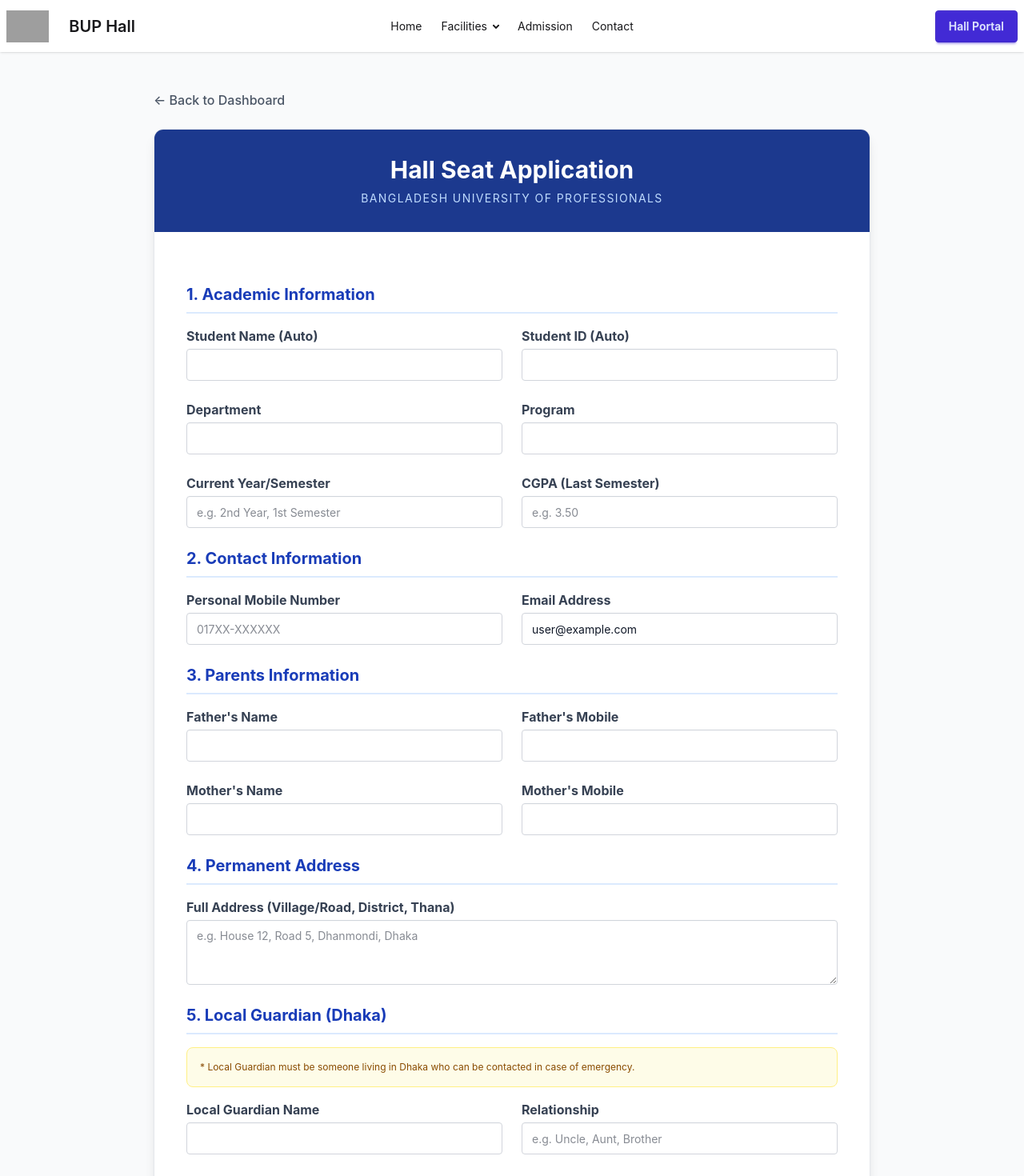
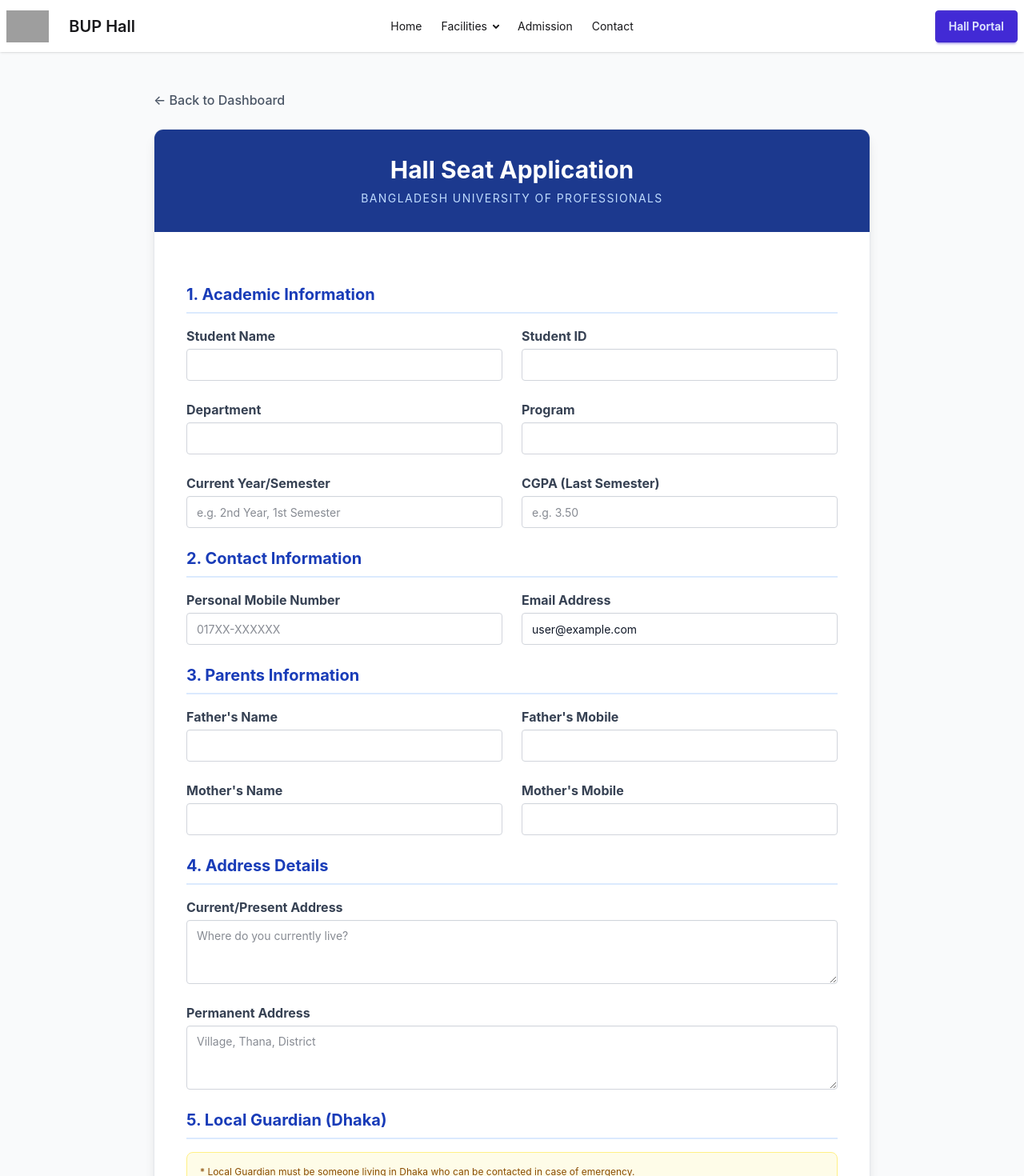
Before and after one commit to WasefUllah/bup-hall-client, a React (Vite) app: page /hallSeatApplication in a window 1280 px wide. Shown: the top 1470 px of the page at 80% size. Built offline with nearby package versions, Linux system fonts and the light colour scheme; no server answers; the database is empty; sample sign-in values are in the browser's storage; grey boxes are pictures that could not be loaded.

Commit message:
added current address in form

```diff
--- a/src/Page/AdminDashboard/ApplicationModal.jsx
+++ b/src/Page/AdminDashboard/ApplicationModal.jsx
@@ -16,15 +16,30 @@
                 <div className="p-8 space-y-8 flex-1">
                     {mode === 'view' ? (
                         <div className="grid md:grid-cols-2 gap-8">
-                            <div>
-                                <h4 className="text-xs font-bold text-gray-400 uppercase mb-2">Academic Details</h4>
-                                <p className="font-medium">Roll: {app.rollNo}</p>
-                                <p className="font-medium">Dept: {app.department}</p>
-                                <p className="font-medium text-blue-600">Mobile: {app.mobile}</p>
+                            <div className="space-y-4">
+                                <h4 className="text-xs font-bold text-gray-400 uppercase border-b pb-2">Academic Info</h4>
+                                <p><span className="font-bold">ID:</span> {app.studentId}</p>
+                                <p><span className="font-bold">Dept:</span> {app.department}</p>
+                                <p><span className="font-bold">CGPA:</span> {app.cgpa}</p>
+                                <p><span className="font-bold text-blue-600">Mobile:</span> {app.mobile}</p>
                             </div>
-                            <div>
-                                <h4 className="text-xs font-bold text-gray-400 uppercase mb-2">Address</h4>
-                                <p className="text-sm text-gray-700">{app.permanentAddress}</p>
+
+                            <div className="space-y-4">
+                                <h4 className="text-xs font-bold text-gray-400 uppercase border-b pb-2">Address Details</h4>
+                                <div>
+                                    <p className="text-xs text-gray-500 font-bold">Current Address</p>
+                                    <p className="text-sm text-gray-800 mb-2">{app.currentAddress}</p>
+                                </div>
+                                <div>
+                                    <p className="text-xs text-gray-500 font-bold">Permanent Address</p>
+                                    <p className="text-sm text-gray-800">{app.permanentAddress}</p>
+                                </div>
+                            </div>
+
+                            <div className="md:col-span-2 bg-gray-50 p-4 rounded-xl border border-gray-200">
+                                <h4 className="text-xs font-bold text-gray-400 uppercase mb-2">Local Guardian</h4>
+                                <p><span className="font-bold">{app.localGuardianName}</span> ({app.localGuardianRelation})</p>
+                                <p className="text-sm">Mobile: {app.localGuardianMobile}</p>
                             </div>
                         </div>
                     ) : (
--- a/src/Page/Dashboard/HallSeatApplicationForm.jsx
+++ b/src/Page/Dashboard/HallSeatApplicationForm.jsx
@@ -10,7 +10,7 @@
     const navigate = useNavigate();
     const { user } = useContext(AuthContext);
 
-    // SMART FEATURE: Auto-fill Name & Email from Database when form loads
+    // Auto-fill Name & Email
     useEffect(() => {
         const fetchUserData = async () => {
             if (user) {
@@ -36,7 +36,6 @@
                 studentEmail: user?.email,
                 studentUid: user?.uid,
                 submittedAt: new Date().toISOString(),
-                // These will be filled by Admin later
                 hallName: "",
                 roomNo: "",
                 seatNumber: ""
@@ -50,7 +49,6 @@
         }
     };
 
-    // Styles
     const sectionTitle = "text-xl font-bold text-blue-800 border-b-2 border-blue-100 pb-2 mb-4 mt-6";
     const labelStyle = "label-text font-bold text-gray-700 mb-1 block";
     const inputStyle = "input input-bordered w-full bg-white border-gray-300 focus:border-blue-600 focus:outline-none text-gray-900";
@@ -67,7 +65,6 @@
                 </button>
 
                 <div className="bg-white rounded-xl shadow-lg border border-gray-200 overflow-hidden">
-                    {/* Form Header */}
                     <div className="bg-blue-900 p-8 text-center">
                         <h2 className="text-3xl font-bold text-white">Hall Seat Application</h2>
                         <p className="text-blue-200 mt-2 uppercase tracking-widest text-sm">Bangladesh University of Professionals</p>
@@ -76,15 +73,15 @@
                     <div className="p-8 md:p-10">
                         <form onSubmit={handleSubmit(onSubmit)}>
 
-                            {/* 1. ACADEMIC INFO (Auto-Filled) */}
+                            {/* 1. ACADEMIC */}
                             <h3 className={sectionTitle}>1. Academic Information</h3>
                             <div className="grid grid-cols-1 md:grid-cols-2 gap-6">
                                 <div className="form-control">
-                                    <label className={labelStyle}>Student Name (Auto)</label>
+                                    <label className={labelStyle}>Student Name</label>
                                     <input className={`${inputStyle} bg-gray-100 cursor-not-allowed`} readOnly {...register("studentName")} />
                                 </div>
                                 <div className="form-control">
-                                    <label className={labelStyle}>Student ID (Auto)</label>
+                                    <label className={labelStyle}>Student ID</label>
                                     <input className={`${inputStyle} bg-gray-100 cursor-not-allowed`} readOnly {...register("studentId")} />
                                 </div>
                                 <div className="form-control">
@@ -105,7 +102,7 @@
                                 </div>
                             </div>
 
-                            {/* 2. CONTACT INFO */}
+                            {/* 2. CONTACT */}
                             <h3 className={sectionTitle}>2. Contact Information</h3>
                             <div className="grid grid-cols-1 md:grid-cols-2 gap-6">
                                 <div className="form-control">
@@ -118,7 +115,7 @@
                                 </div>
                             </div>
 
-                            {/* 3. PARENTS INFO */}
+                            {/* 3. PARENTS */}
                             <h3 className={sectionTitle}>3. Parents Information</h3>
                             <div className="grid grid-cols-1 md:grid-cols-2 gap-6">
                                 <div className="form-control">
@@ -139,14 +136,22 @@
                                 </div>
                             </div>
 
-                            {/* 4. PERMANENT ADDRESS */}
-                            <h3 className={sectionTitle}>4. Permanent Address</h3>
-                            <div className="form-control">
-                                <label className={labelStyle}>Full Address (Village/Road, District, Thana)</label>
-                                <textarea className={textareaStyle} rows="3" placeholder="e.g. House 12, Road 5, Dhanmondi, Dhaka" {...register("permanentAddress", { required: true })}></textarea>
+                            {/* 4. ADDRESSES (UPDATED) */}
+                            <h3 className={sectionTitle}>4. Address Details</h3>
+                            <div className="grid grid-cols-1 gap-6">
+                                {/* NEW: Current Address */}
+                                <div className="form-control">
+                                    <label className={labelStyle}>Current/Present Address</label>
+                                    <textarea className={textareaStyle} rows="2" placeholder="Where do you currently live?" {...register("currentAddress", { required: true })}></textarea>
+                                </div>
+                                {/* Permanent Address */}
+                                <div className="form-control">
+                                    <label className={labelStyle}>Permanent Address</label>
+                                    <textarea className={textareaStyle} rows="2" placeholder="Village, Thana, District" {...register("permanentAddress", { required: true })}></textarea>
+                                </div>
                             </div>
 
-                            {/* 5. LOCAL GUARDIAN (CRITICAL) */}
+                            {/* 5. LOCAL GUARDIAN */}
                             <h3 className={sectionTitle}>5. Local Guardian (Dhaka)</h3>
                             <div className="p-4 bg-yellow-50 border border-yellow-200 rounded-lg mb-4">
                                 <p className="text-xs text-yellow-800">
@@ -172,18 +177,10 @@
                                 </div>
                             </div>
 
-                            {/* SUBMIT BUTTON */}
+                            {/* SUBMIT */}
                             <div className="flex justify-end pt-8 gap-4">
-                                <button
-                                    type="button"
-                                    onClick={() => navigate('/dashboard')}
-                                    className="btn btn-ghost btn-lg text-gray-600"
-                                >
-                                    Cancel
-                                </button>
-                                <button className="btn btn-primary btn-lg px-12 text-white shadow-xl border-none hover:bg-blue-800">
-                                    Submit Application
-                                </button>
+                                <button type="button" onClick={() => navigate('/dashboard')} className="btn btn-ghost btn-lg text-gray-600">Cancel</button>
+                                <button className="btn btn-primary btn-lg px-12 text-white shadow-xl border-none hover:bg-blue-800">Submit Application</button>
                             </div>
                         </form>
                     </div>
```
